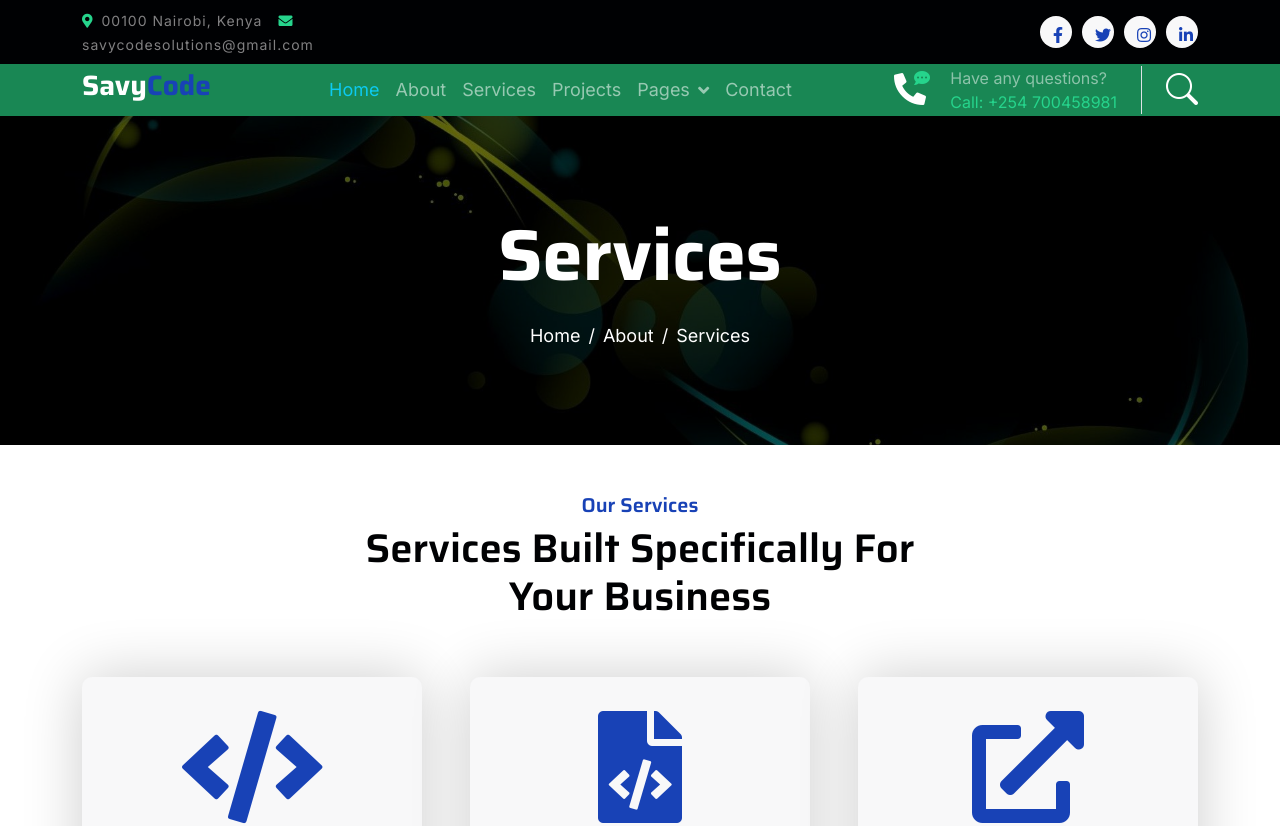
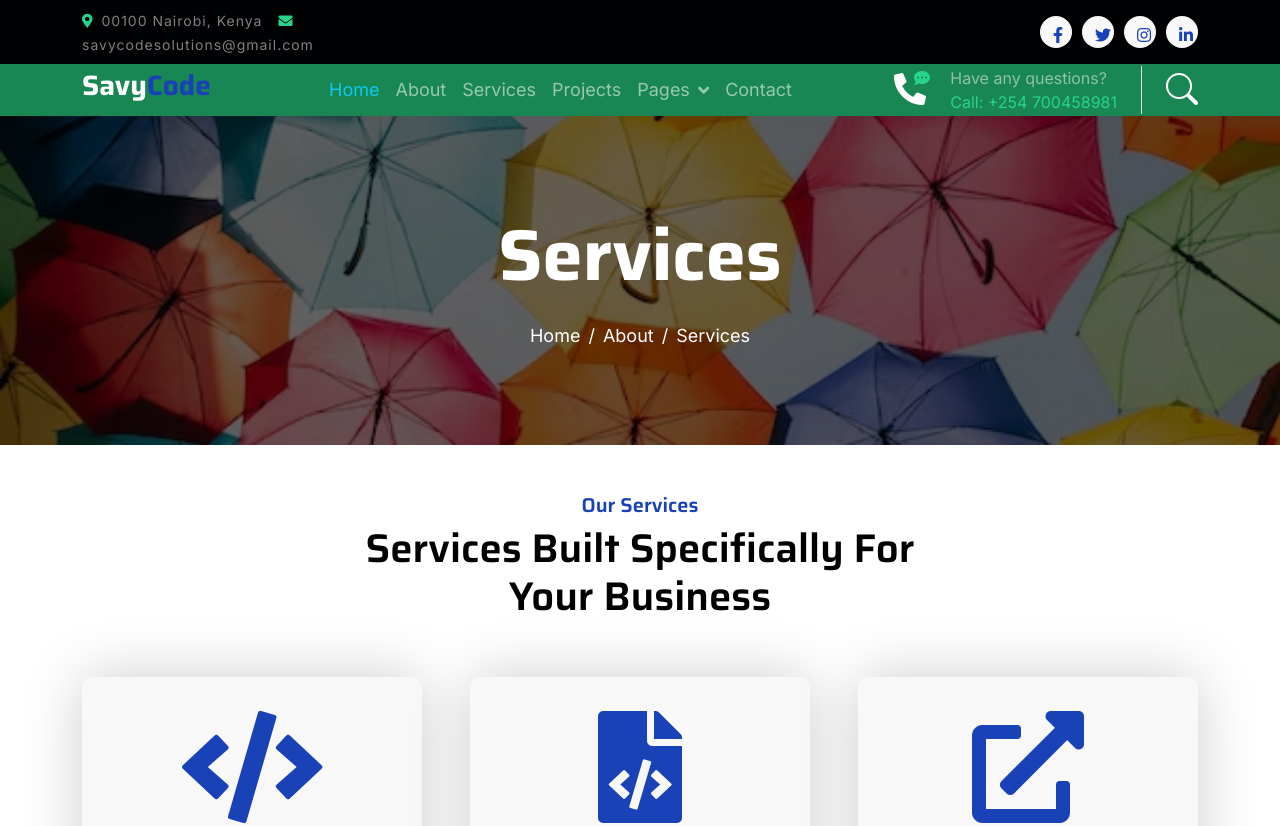
Before and after one commit to Ogola22/Savycode-Website, a Vue app: page /service in a window 1280 px wide. Shown: the top 826 px of the page. Built offline with nearby package versions, Linux system fonts and the light colour scheme.

Commit message:
Added an image

```diff
--- a/src/assets/css/style.css
+++ b/src/assets/css/style.css
@@ -302,7 +302,7 @@
 }
 
 .page-header {
-    background: linear-gradient(rgba(0, 0, 0, .6), rgba(0, 0, 0, .6)), url(../img/7.jpg) center center no-repeat;
+    background: linear-gradient(rgba(0, 0, 0, .6), rgba(0, 0, 0, .6)), url(../img/Savy-Banner1.avif) center center no-repeat;
     background-size: cover;
 }
 
```
Also changed, not shown: src/assets/img/Savy-Banner1.avif (added).
